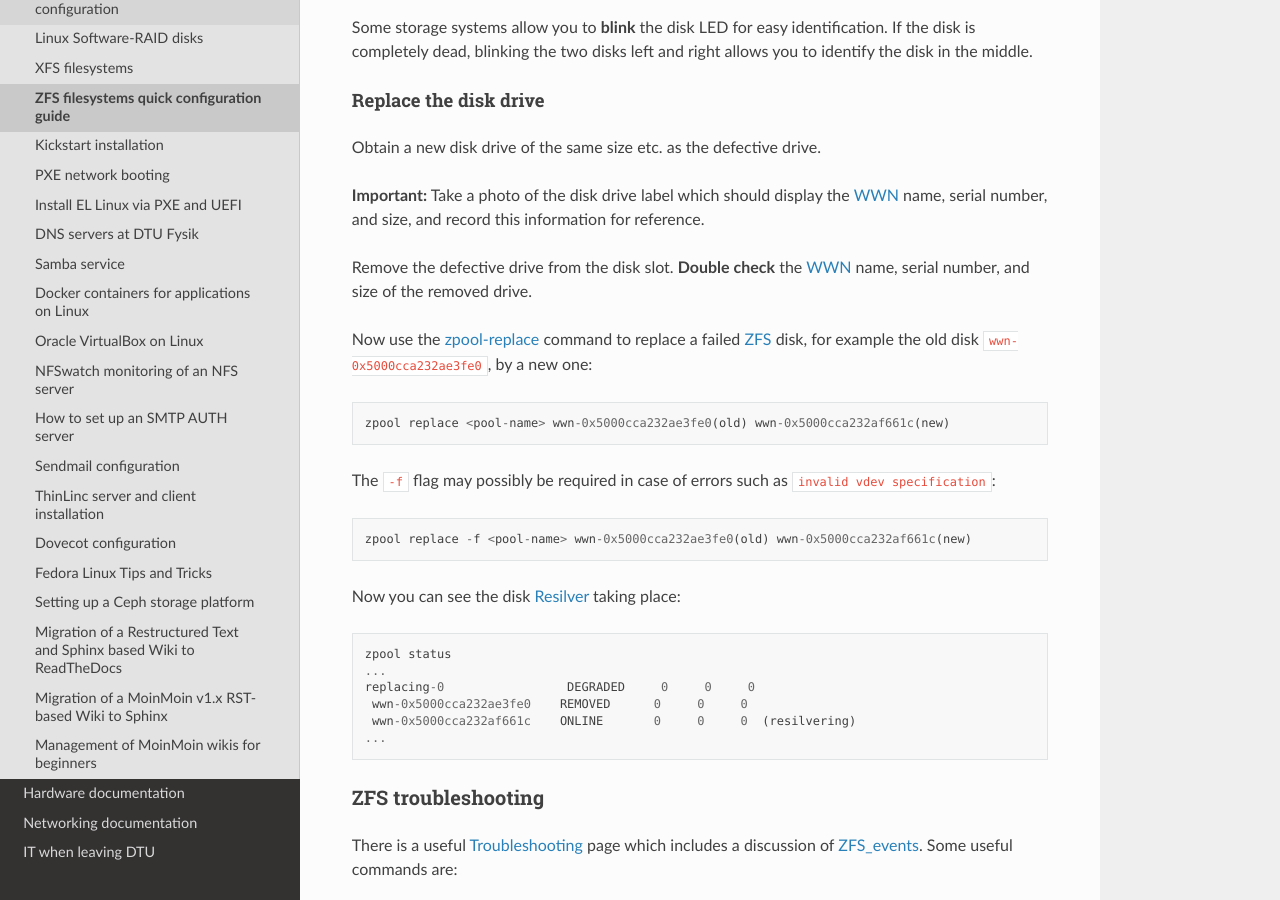
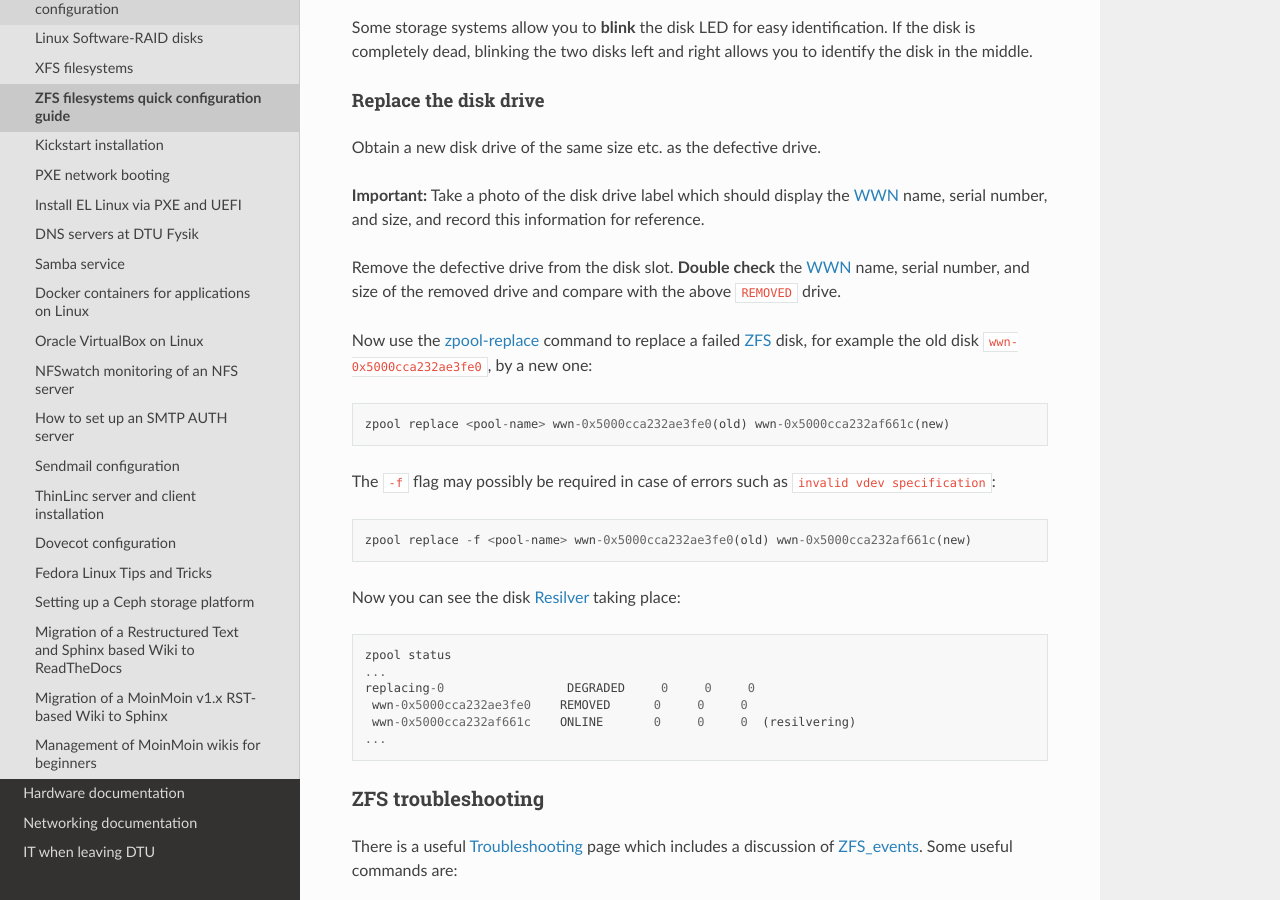
Before and after one commit to OleHolmNielsen/ITwiki, a Sphinx documentation site: the page built from docs/ZFS_filesystems.rst, in a window 1280 px wide and 900 px high, scrolled down 15054 px. Built offline with Sphinx 7.4.7 and the Read the Docs theme 3.1.0, drawn with Linux system fonts in a browser that asks for light colours.

Commit message:
Minor edit

```diff
--- a/docs/ZFS_filesystems.rst
+++ b/docs/ZFS_filesystems.rst
@@ -688,7 +688,7 @@ Obtain a new disk drive of the same size etc. as the defective drive.
 and record this information for reference.
 
 Remove the defective drive from the disk slot.
-**Double check** the WWN_ name, serial number, and size of the removed drive.
+**Double check** the WWN_ name, serial number, and size of the removed drive and compare with the above ``REMOVED`` drive.
 
 Now use the zpool-replace_ command to replace a failed ZFS_ disk,
 for example the old disk ``wwn-0x5000cca232ae3fe0``, by a new one::
```
